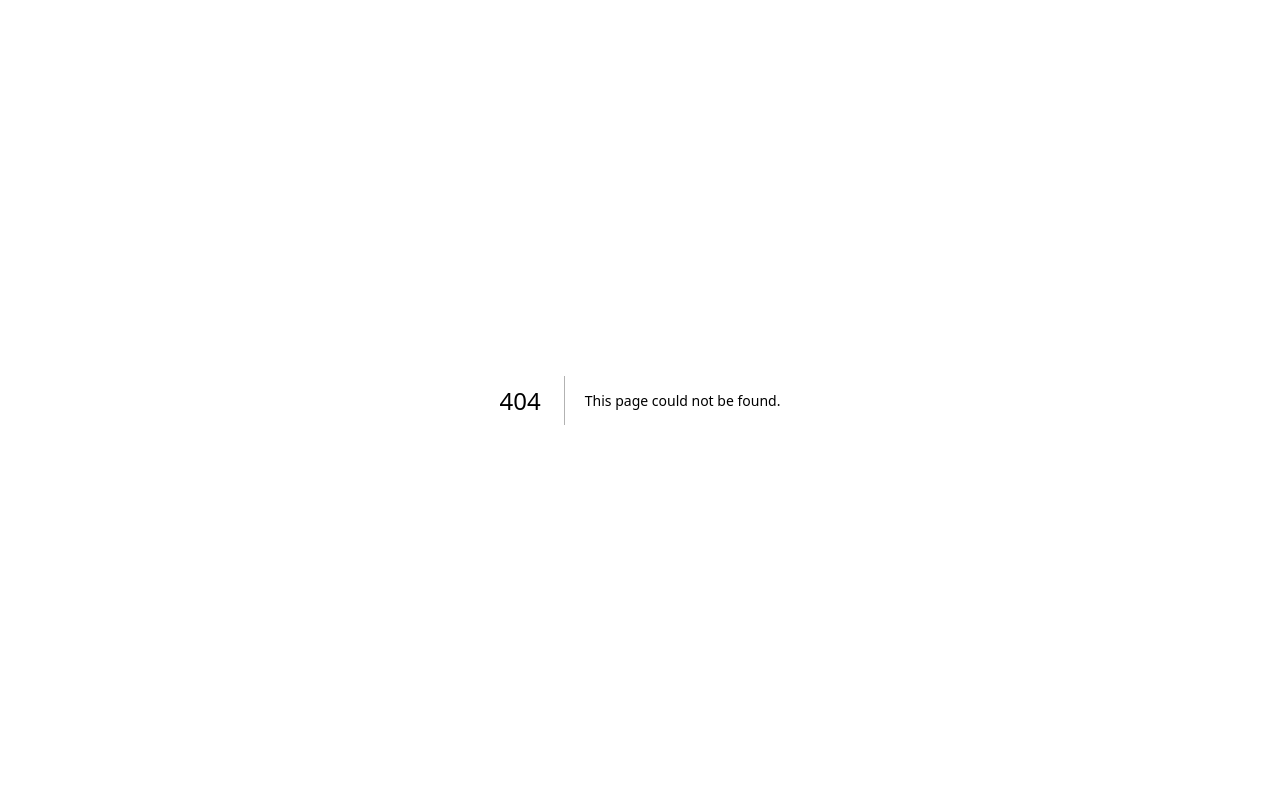
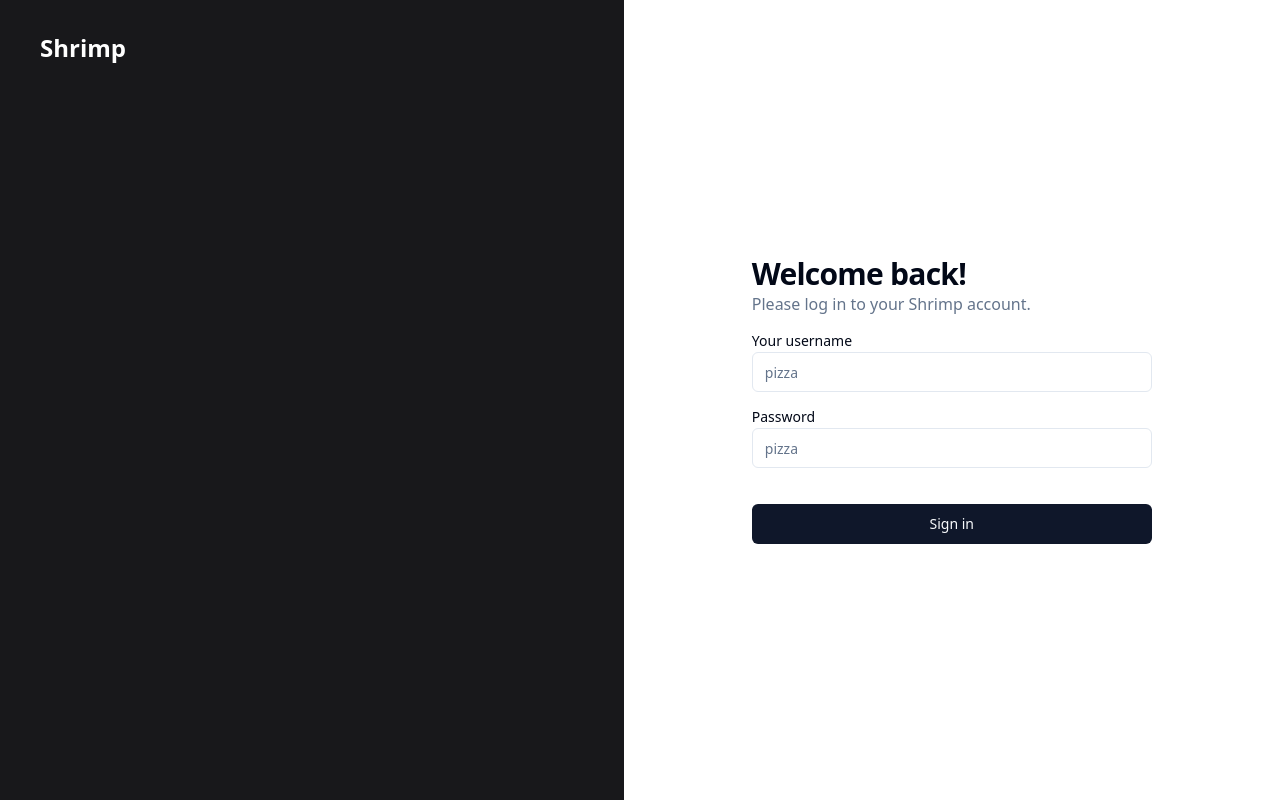
Before and after one commit to filipkania/shrimp, a Next.js app in the folder client/: page /auth/login in a window 1280 px wide. Before the commit this address had no page. Built offline with nearby package versions, Linux system fonts and the light colour scheme.

Commit message:
feat: add login page

```diff
--- /dev/null
+++ b/client/components/ui/button.tsx
@@ -0,0 +1,56 @@
+import * as React from "react"
+import { Slot } from "@radix-ui/react-slot"
+import { cva, type VariantProps } from "class-variance-authority"
+
+import { cn } from "@/lib/utils"
+
+const buttonVariants = cva(
+  "inline-flex items-center justify-center rounded-md text-sm font-medium ring-offset-background transition-colors focus-visible:outline-none focus-visible:ring-2 focus-visible:ring-ring focus-visible:ring-offset-2 disabled:pointer-events-none disabled:opacity-50",
+  {
+    variants: {
+      variant: {
+        default: "bg-primary text-primary-foreground hover:bg-primary/90",
+        destructive:
+          "bg-destructive text-destructive-foreground hover:bg-destructive/90",
+        outline:
+          "border border-input bg-background hover:bg-accent hover:text-accent-foreground",
+        secondary:
+          "bg-secondary text-secondary-foreground hover:bg-secondary/80",
+        ghost: "hover:bg-accent hover:text-accent-foreground",
+        link: "text-primary underline-offset-4 hover:underline",
+      },
+      size: {
+        default: "h-10 px-4 py-2",
+        sm: "h-9 rounded-md px-3",
+        lg: "h-11 rounded-md px-8",
+        icon: "h-10 w-10",
+      },
+    },
+    defaultVariants: {
+      variant: "default",
+      size: "default",
+    },
+  }
+)
+
+export interface ButtonProps
+  extends React.ButtonHTMLAttributes<HTMLButtonElement>,
+    VariantProps<typeof buttonVariants> {
+  asChild?: boolean
+}
+
+const Button = React.forwardRef<HTMLButtonElement, ButtonProps>(
+  ({ className, variant, size, asChild = false, ...props }, ref) => {
+    const Comp = asChild ? Slot : "button"
+    return (
+      <Comp
+        className={cn(buttonVariants({ variant, size, className }))}
+        ref={ref}
+        {...props}
+      />
+    )
+  }
+)
+Button.displayName = "Button"
+
+export { Button, buttonVariants }
--- /dev/null
+++ b/client/components/ui/input.tsx
@@ -0,0 +1,25 @@
+import * as React from "react";
+
+import { cn } from "@/lib/utils";
+
+export interface InputProps extends React.InputHTMLAttributes<HTMLInputElement> {}
+
+const Input = React.forwardRef<HTMLInputElement, InputProps>(({ className, type, ...props }, ref) => {
+	return (
+		<input
+			type={type}
+			className={cn(
+				"flex h-10 w-full rounded-md border border-input bg-background px-3 py-2 text-sm",
+				"ring-offset-background file:border-0 file:bg-transparent file:text-sm file:font-medium",
+				"placeholder:text-muted-foreground focus-visible:outline-none focus-visible:ring-2",
+				"focus-visible:ring-ring focus-visible:ring-offset-2 disabled:cursor-not-allowed disabled:opacity-50",
+				className
+			)}
+			ref={ref}
+			{...props}
+		/>
+	);
+});
+Input.displayName = "Input";
+
+export { Input };
--- /dev/null
+++ b/client/components/ui/label.tsx
@@ -0,0 +1,24 @@
+import * as React from "react"
+import * as LabelPrimitive from "@radix-ui/react-label"
+import { cva, type VariantProps } from "class-variance-authority"
+
+import { cn } from "@/lib/utils"
+
+const labelVariants = cva(
+  "text-sm font-medium leading-none peer-disabled:cursor-not-allowed peer-disabled:opacity-70"
+)
+
+const Label = React.forwardRef<
+  React.ElementRef<typeof LabelPrimitive.Root>,
+  React.ComponentPropsWithoutRef<typeof LabelPrimitive.Root> &
+    VariantProps<typeof labelVariants>
+>(({ className, ...props }, ref) => (
+  <LabelPrimitive.Root
+    ref={ref}
+    className={cn(labelVariants(), className)}
+    {...props}
+  />
+))
+Label.displayName = LabelPrimitive.Root.displayName
+
+export { Label }
--- a/client/pages/_app.tsx
+++ b/client/pages/_app.tsx
@@ -1,6 +1,18 @@
-import '@/styles/globals.css'
-import type { AppProps } from 'next/app'
+import "@/styles/globals.css";
+import { DefaultSeo } from "next-seo";
+import type { AppProps } from "next/app";
 
 export default function App({ Component, pageProps }: AppProps) {
-  return <Component {...pageProps} />
+	return (
+		<>
+			<DefaultSeo
+				defaultTitle="Shrimp"
+				titleTemplate="%s | Shrimp"
+				dangerouslySetAllPagesToNoIndex={true}
+				dangerouslySetAllPagesToNoFollow={true}
+			/>
+
+			<Component {...pageProps} />
+		</>
+	);
 }
--- a/client/pages/api/hello.ts
+++ /dev/null
@@ -1,13 +0,0 @@
-// Next.js API route support: https://nextjs.org/docs/api-routes/introduction
-import type { NextApiRequest, NextApiResponse } from 'next'
-
-type Data = {
-  name: string
-}
-
-export default function handler(
-  req: NextApiRequest,
-  res: NextApiResponse<Data>
-) {
-  res.status(200).json({ name: 'John Doe' })
-}
--- /dev/null
+++ b/client/pages/auth/login.tsx
@@ -0,0 +1,56 @@
+import { Button } from "@/components/ui/button";
+import { Input } from "@/components/ui/input";
+import { Label } from "@/components/ui/label";
+import { NextSeo } from "next-seo";
+
+const LoginPage = () => {
+  return (
+    <>
+      <NextSeo title="Login" />
+
+      <div className="flex h-screen">
+        <div className="absolute w-full py-8 lg:relative lg:block lg:bg-zinc-900">
+          <span className="mx-10 text-2xl font-semibold text-black lg:text-white">
+            Shrimp
+          </span>
+        </div>
+
+        <div className="container flex w-full max-w-[65rem] items-center justify-center">
+          <div className="flex flex-col gap-3 sm:min-w-[25rem]">
+            <div className="flex flex-col text-center lg:text-left">
+              <span className="text-3xl font-semibold tracking-tight">
+                Welcome back!
+              </span>
+              <span className="text-muted-foreground">
+                Please log in to your Shrimp account.
+              </span>
+            </div>
+
+            <div>
+              <Label htmlFor="username">Your username</Label>
+              <Input
+                id="username"
+                placeholder="pizza"
+                autoComplete="username"
+              />
+            </div>
+
+            <div>
+              <Label htmlFor="password">Password</Label>
+              <Input
+                id="password"
+                placeholder="pizza"
+                type="password"
+                autoComplete="current-password"
+              />
+            </div>
+
+            <Button className="mt-6">Sign in</Button>
+          </div>
+        </div>
+      </div>
+    </>
+  );
+};
+
+export default LoginPage;
```
Also changed, not shown: client/package.json (+11 -2 lines), client/.eslintrc.json, 2 other files (tests, documents, lock files or other folders).
